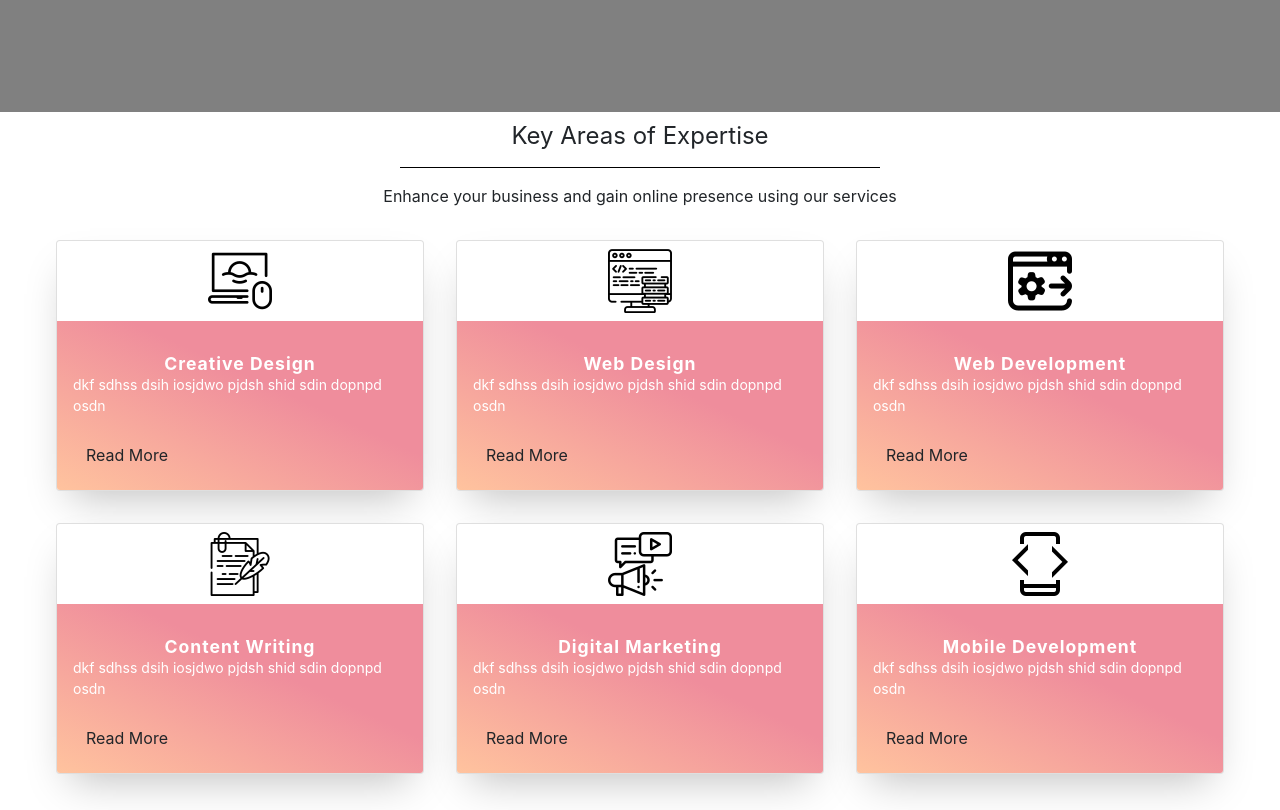
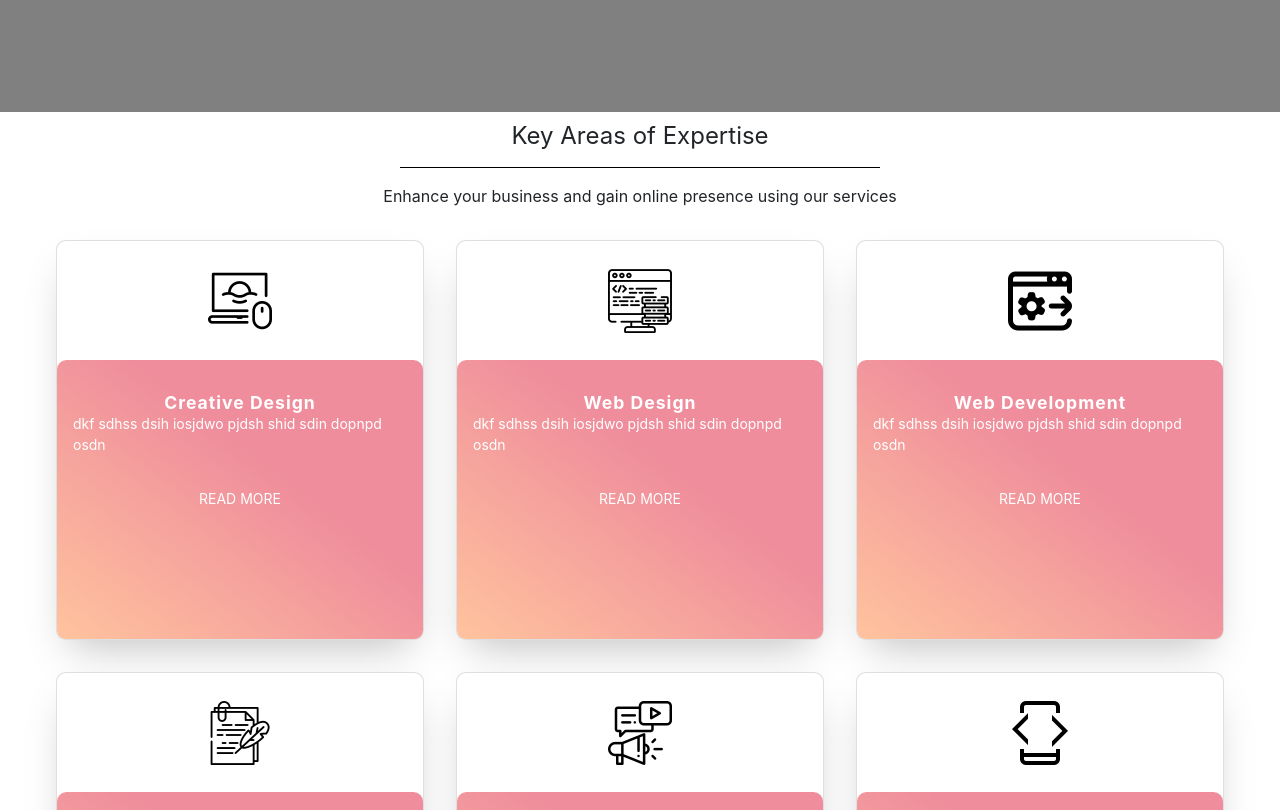
Before and after one commit to brendangaturu/Brendan_Website, a Django app: page / in a window 1280 px wide; the page is wider, and only the part inside the window is pictured. Shown: the part 688-1498 px from the top of that part. Run offline with Django 3.2, Linux system fonts and the light colour scheme; some libraries are stand-ins or nearby versions; some web fonts are replaced; grey boxes are pictures that could not be loaded.

Commit message:
styling for the homepage

```diff
--- a/static/css/base.css
+++ b/static/css/base.css
@@ -80,9 +80,9 @@ margin: 0 auto;
 }
 
 .card_image {
-margin: auto;
-padding: 0.5rem;
-left: 50%;
+    margin: auto;
+    padding: 0.5rem;
+    left: 50%;
 }
 
 @media (min-width: 40rem) {
@@ -98,8 +98,9 @@ left: 50%;
 }
 
 .card {
+    height: 400px;
     background-color: white;
-    border-radius: 0.25rem;
+    border-radius: 0.6rem;
     box-shadow: 0 20px 40px -14px rgba(0, 0, 0, 0.25);
     display: flex;
     flex-direction: column;
@@ -107,6 +108,9 @@ left: 50%;
 }
 
 .card_content {
+    height: 70%;
+    border-top-left-radius: 0.6rem;
+    border-top-right-radius: 0.6rem;
     padding: 1rem;
     background: linear-gradient(to bottom left, #EF8D9C 40%, #FFC39E 100%);
 }
@@ -130,6 +134,27 @@ left: 50%;
     font-weight: 400;
 }
 
+.panel {
+    font-size: 14px;
+    background: transparent;
+    text-decoration: none;
+    padding: 0.8rem;
+    margin-top: 12px;
+    text-align: center;
+    text-transform: uppercase;
+}
+
+.a_panel {
+    color: white;
+}
+
+a.a_panel:hover {
+    color: #ffffff;
+    text-decoration: none;
+    border: 1px solid white;
+    border-radius: 3px;
+    padding: 5px;
+}
 
 
  /* Footer styling */
--- a/templates/home.html
+++ b/templates/home.html
@@ -4,6 +4,7 @@
 
 {% block content %}
 <!--TODO: Customise the services icons to match the theme color -->
+<!--TODO: Position the read more at the bottom of the cards -->
 <div class="main">
     <h1 class="services_heading">Key Areas of Expertise</h1>
     <hr/>
@@ -18,7 +19,9 @@
                 <div class="card_content">
                     <h2 class="card_title">Creative Design </h2>
                     <p class="card_text">dkf sdhss dsih iosjdwo pjdsh shid sdin dopnpd osdn </p>
-                    <button class="btn card_btn">Read More</button>
+                    <div class="panel">
+                        <a href="" class="a_panel">Read More</a>
+                    </div>
                 </div>
             </div>
         </li>
@@ -31,7 +34,9 @@
                 <div class="card_content">
                     <h2 class="card_title">Web Design </h2>
                     <p class="card_text">dkf sdhss dsih iosjdwo pjdsh shid sdin dopnpd osdn </p>
-                    <button class="btn card_btn">Read More</button>
+                    <div class="panel">
+                        <a href="" class="a_panel">Read More</a>
+                    </div>
                 </div>
             </div>
         </li>
@@ -44,7 +49,9 @@
                 <div class="card_content">
                     <h2 class="card_title">Web Development</h2>
                     <p class="card_text">dkf sdhss dsih iosjdwo pjdsh shid sdin dopnpd osdn </p>
-                    <button class="btn card_btn">Read More</button>
+                    <div class="panel">
+                        <a href="" class="a_panel">Read More</a>
+                    </div>
                 </div>
             </div>
         </li>
@@ -57,7 +64,9 @@
                 <div class="card_content">
                     <h2 class="card_title">Content Writing</h2>
                     <p class="card_text">dkf sdhss dsih iosjdwo pjdsh shid sdin dopnpd osdn </p>
-                    <button class="btn card_btn">Read More</button>
+                    <div class="panel">
+                        <a href="" class="a_panel">Read More</a>
+                    </div>
                 </div>
             </div>
         </li>
@@ -70,7 +79,9 @@
                 <div class="card_content">
                     <h2 class="card_title">Digital Marketing</h2>
                     <p class="card_text">dkf sdhss dsih iosjdwo pjdsh shid sdin dopnpd osdn </p>
-                    <button class="btn card_btn">Read More</button>
+                    <div class="panel">
+                        <a href="" class="a_panel">Read More</a>
+                    </div>
                 </div>
             </div>
         </li>
@@ -83,7 +94,9 @@
                 <div class="card_content">
                     <h2 class="card_title">Mobile Development</h2>
                     <p class="card_text">dkf sdhss dsih iosjdwo pjdsh shid sdin dopnpd osdn </p>
-                    <button class="btn card_btn">Read More</button>
+                    <div class="panel">
+                        <a href="" class="a_panel">Read More</a>
+                    </div>
                 </div>
             </div>
         </li>
```
